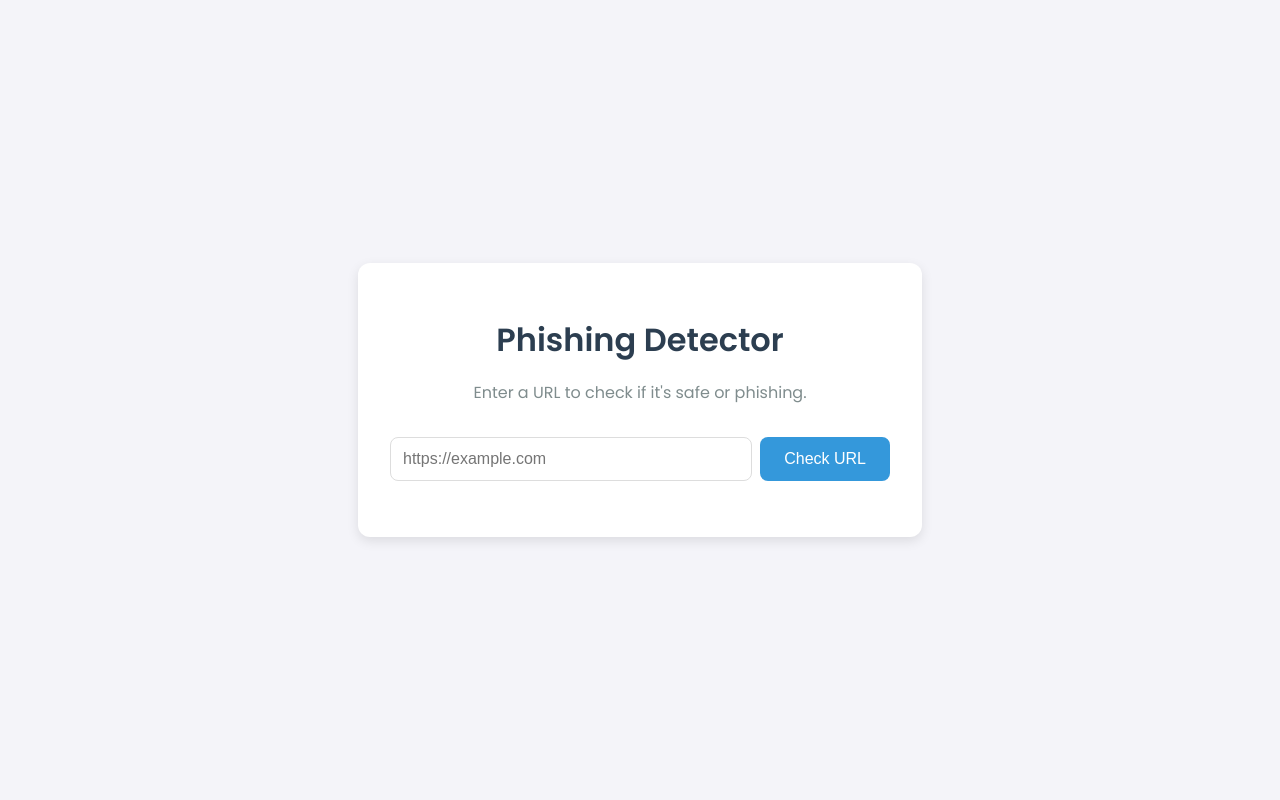
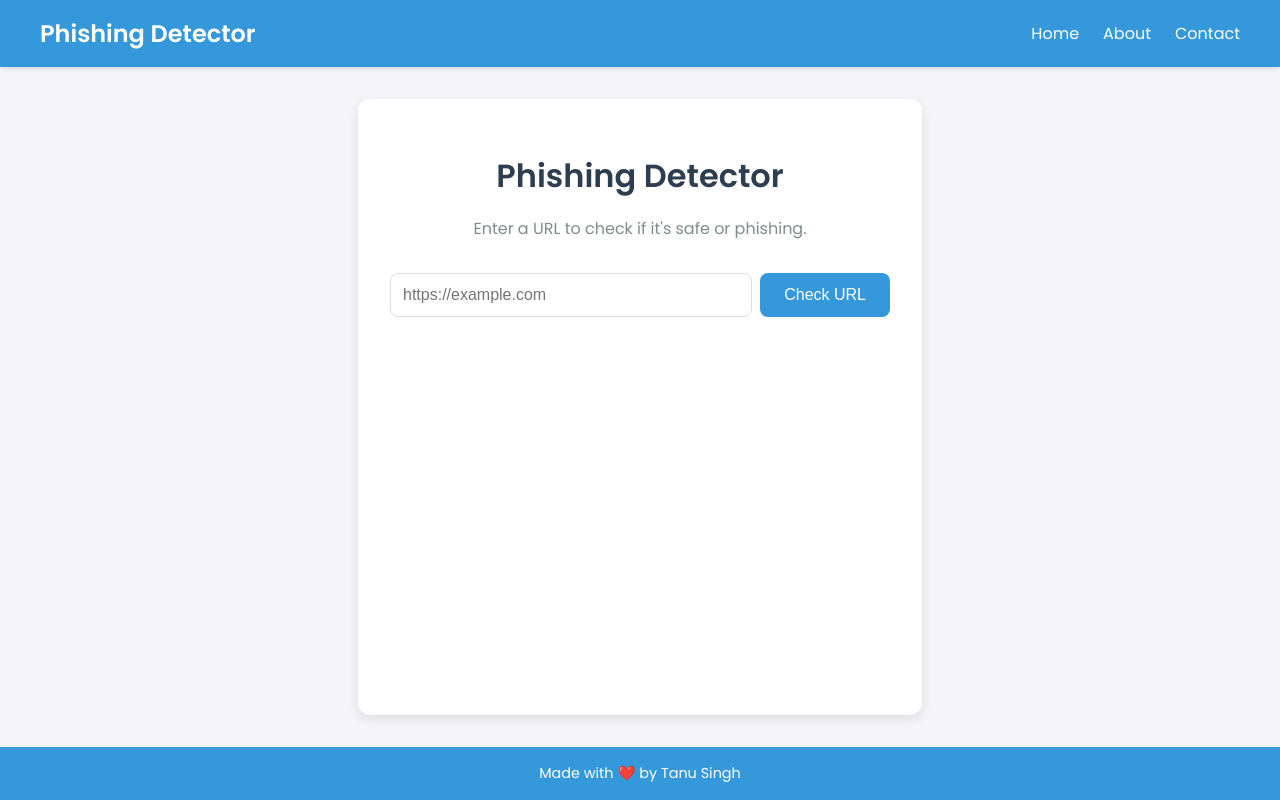
Before and after one commit to RahulKrSahu/phishing-detector, a Flask app: page / in a window 1280 px wide. Run offline with Flask 3, Linux system fonts and the light colour scheme.

Commit message:
Changed the design of index page

```diff
--- a/app/static/styles.css
+++ b/app/static/styles.css
@@ -5,12 +5,56 @@ body {
   margin: 0;
   padding: 0;
   display: flex;
-  justify-content: center;
-  align-items: center;
-  height: 100vh;
+  flex-direction: column;
+  min-height: 100vh;
 }
 
+.navbar {
+  background-color: #3498db;
+  padding: 1rem 2rem;
+  box-shadow: 0 2px 4px rgba(0, 0, 0, 0.1);
+}
+
+.navbar-container {
+  display: flex;
+  justify-content: space-between;
+  align-items: center;
+  max-width: 1200px;
+  margin: 0 auto;
+}
+
+.navbar-logo {
+  color: #fff;
+  font-size: 1.5rem;
+  font-weight: 600;
+  text-decoration: none;
+}
+
+.navbar-menu {
+  list-style: none;
+  display: flex;
+  margin: 0;
+  padding: 0;
+}
+
+.navbar-menu li {
+  margin-left: 1.5rem;
+}
+
+.navbar-menu a {
+  color: #fff;
+  text-decoration: none;
+  font-size: 1rem;
+  transition: color 0.3s ease;
+}
+
+.navbar-menu a:hover {
+  color: #f1c40f;
+}
+
+/* Main Content */
 .container {
+  flex: 1;
   background: #fff;
   padding: 2rem;
   border-radius: 12px;
@@ -18,6 +62,7 @@ body {
   text-align: center;
   max-width: 500px;
   width: 100%;
+  margin: 2rem auto;
 }
 
 h1 {
@@ -108,8 +153,34 @@ button:hover {
   font-weight: 600;
 }
 
-/* Responsive Design */
+.footer {
+  background-color: #3498db;
+  color: #fff;
+  text-align: center;
+  padding: 1rem;
+  margin-top: auto;
+}
+
+.footer p {
+  margin: 0;
+  font-size: 0.9rem;
+}
+
 @media (max-width: 600px) {
+  .navbar-container {
+    flex-direction: column;
+    align-items: flex-start;
+  }
+
+  .navbar-menu {
+    margin-top: 1rem;
+  }
+
+  .navbar-menu li {
+    margin-left: 0;
+    margin-right: 1rem;
+  }
+
   .container {
     padding: 1rem;
   }
--- a/app/templates/index.html
+++ b/app/templates/index.html
@@ -10,6 +10,17 @@
 </head>
 
 <body>
+    <nav class="navbar">
+        <div class="navbar-container">
+            <a href="#" class="navbar-logo">Phishing Detector</a>
+            <ul class="navbar-menu">
+                <li><a href="#">Home</a></li>
+                <li><a href="#">About</a></li>
+                <li><a href="#">Contact</a></li>
+            </ul>
+        </div>
+    </nav>
+
     <div class="container">
         <h1>Phishing Detector</h1>
         <p class="subtitle">Enter a URL to check if it's safe or phishing.</p>
@@ -26,6 +37,11 @@
             <p id="resultText"></p>
         </div>
     </div>
+
+    <footer class="footer">
+        <p>Made with ❤️ by Tanu Singh</p>
+    </footer>
+
     <script src="{{ url_for('static', filename='script.js') }}"></script>
 </body>
 
```
